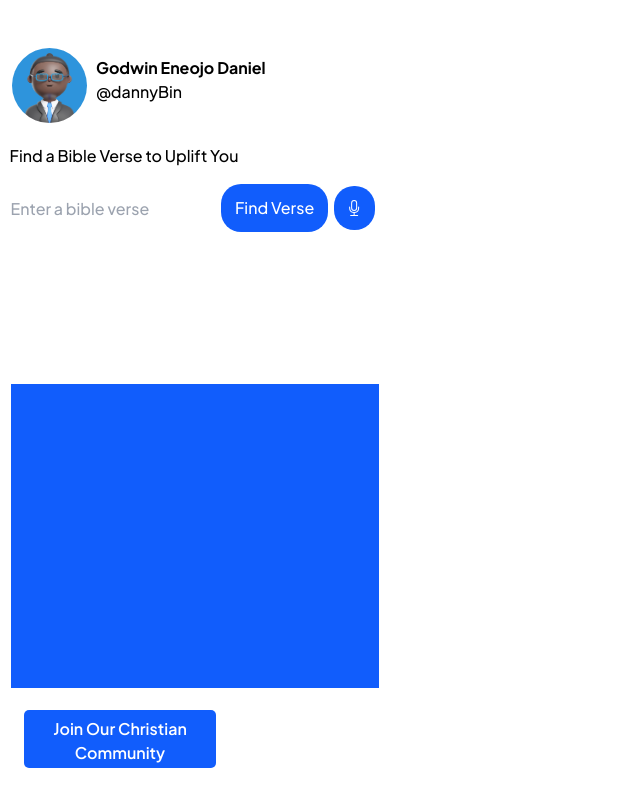
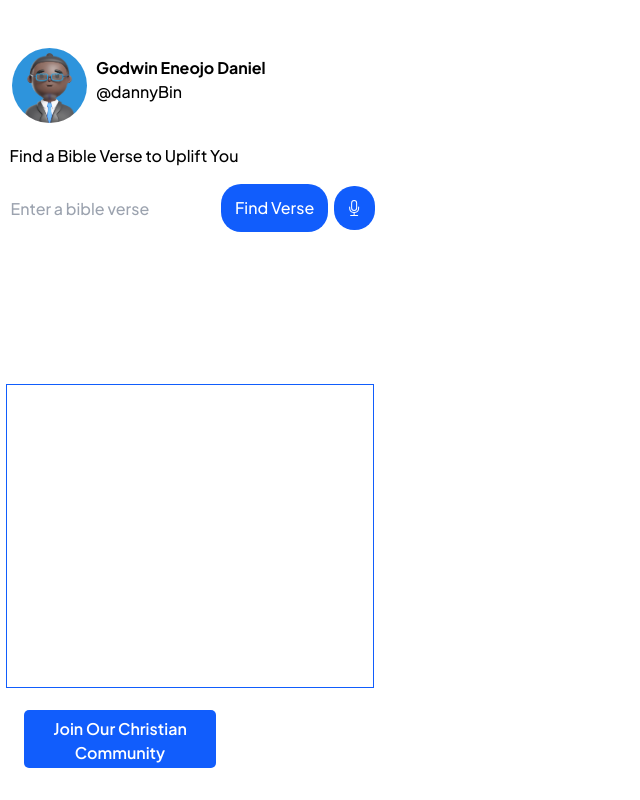
Before and after one commit to ydkdan6/biblimo, a React (Create React App) app: page /Dashboard in a window 1280 px wide. Shown: the whole page, without its empty margins (0-640 px from the left). Built offline with nearby package versions, Linux system fonts and the light colour scheme; no server answers.

Commit message:
Initial Commit

```diff
--- a/src/Utility/style/style.css
+++ b/src/Utility/style/style.css
@@ -248,12 +248,13 @@
     bottom: 5rem;
     display: flex;
     justify-content: center;
-    background-color: #115DFC ;
+    background-color: transparent ;
+    border: 1px solid #115DFC;
     color: #fff;
     height: 19rem;
     overflow-y: scroll;
     width: 23rem;
-    margin-left: 0.7rem;
+    margin-left: 0.4rem;
     margin-bottom: 2rem;
   }
 
```
